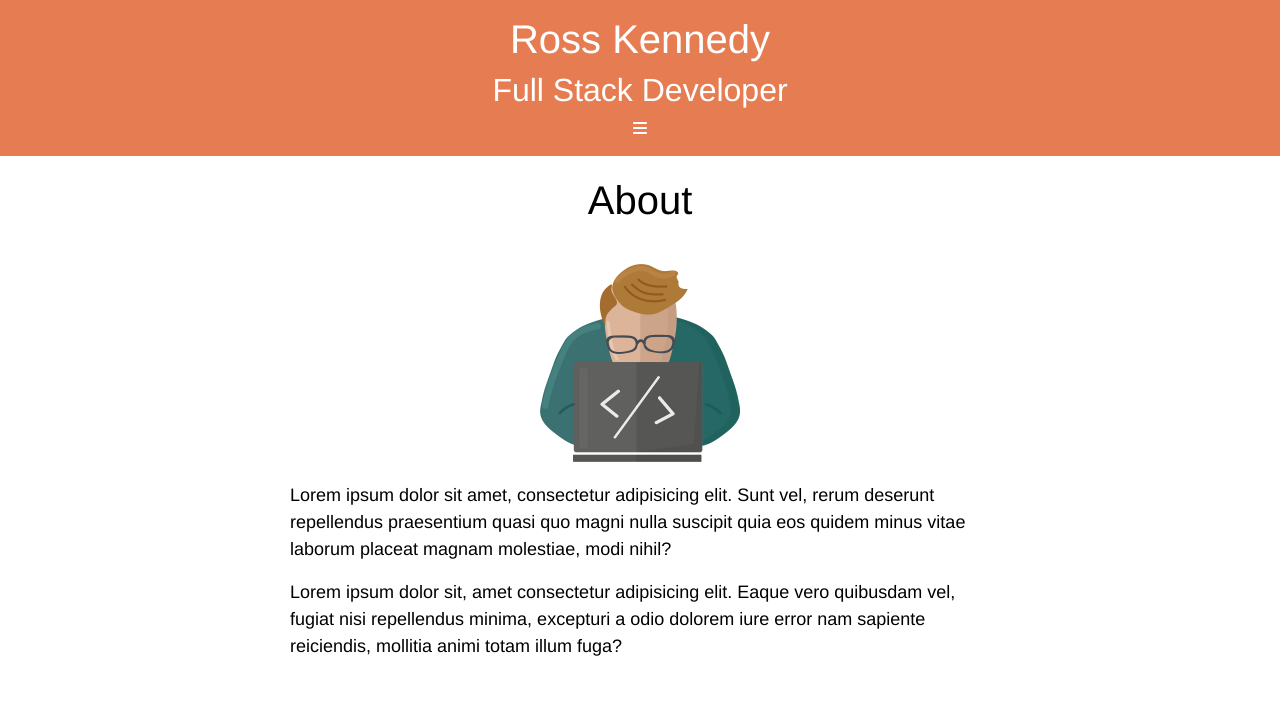
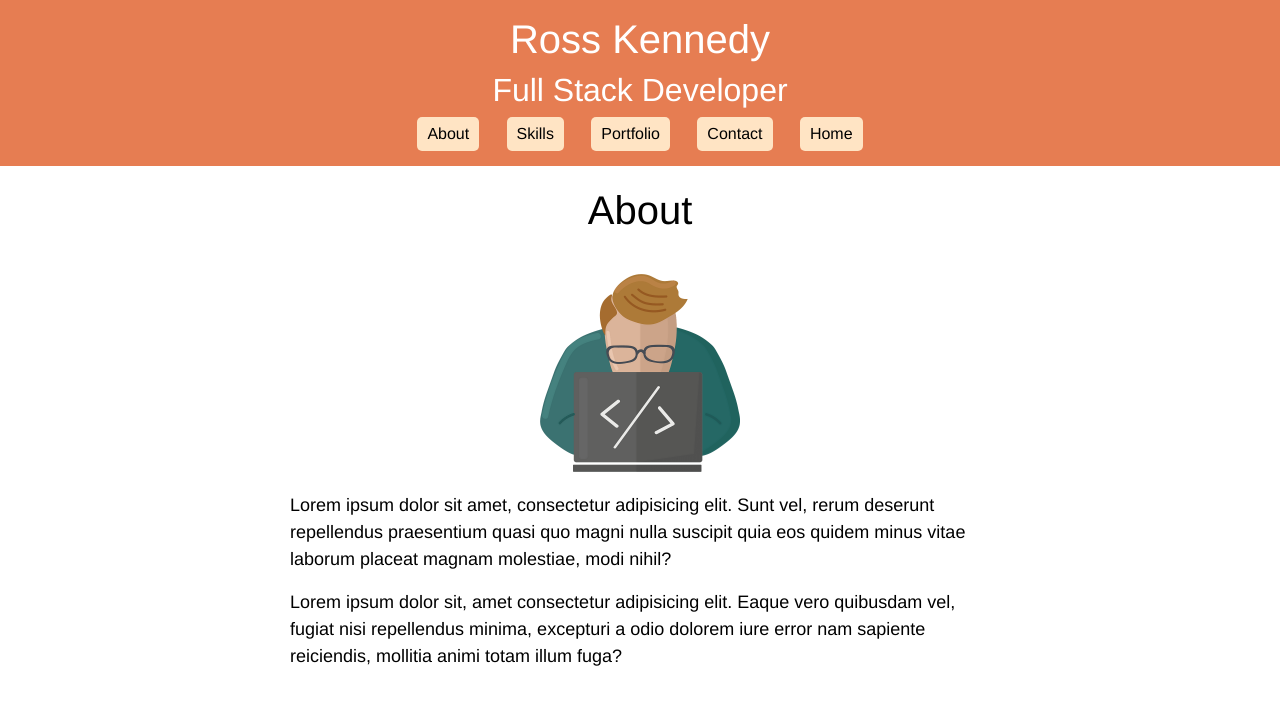
Before and after one commit to RoKen1000/portfolio-website, a React (Create React App) app: page /about in a window 1280 px wide. Shown: the top 704 px of the page. Built offline with nearby package versions, Linux system fonts and the light colour scheme.

Commit message:
Make header responsive to render different nnavigation components depending on the screen size. Create basic functionality for desktop nav buttons in header.

```diff
--- a/src/App.js
+++ b/src/App.js
@@ -10,7 +10,7 @@ function App() {
 
   return (
     <div className="App">
-      <Header header={header} />
+      {header && <Header/>}
       <AnimatedRoutes setHeader={setHeader}/>
     </div>
   );
--- /dev/null
+++ b/src/components/DesktopNavBar.jsx
@@ -0,0 +1,15 @@
+import { NavLink } from "react-router-dom"
+import "../styles/DesktopNavBar.css"
+
+export const DesktopNavBar = () => {
+
+    return(
+        <nav className="desktop-nav-link-container">
+            <NavLink className="desktop-nav-button" to="/about">About</NavLink>
+            <NavLink className="desktop-nav-button" to="/tech-skills">Skills</NavLink>
+            <NavLink className="desktop-nav-button" to="/portfolio">Portfolio</NavLink>
+            <NavLink className="desktop-nav-button" to="/contact">Contact</NavLink>
+            <NavLink className="desktop-nav-button" to="/">Home</NavLink>
+        </nav>
+    )
+}
--- a/src/components/Header.jsx
+++ b/src/components/Header.jsx
@@ -1,11 +1,21 @@
+import { useEffect, useState } from "react"
 import "../styles/Header.css"
 import { MobileNavPanel } from "./MobileNavPanel"
 import { AnimatePresence, motion } from "framer-motion"
+import { DesktopNavBar } from "./DesktopNavBar"
 
 export const Header = ({header}) => {
+
+    const [windowWidth, setWindowWidth] = useState(window.innerWidth)
+
+    useEffect(() => {
+        const handleWindowResize = () => setWindowWidth(window.innerWidth)
+        window.addEventListener("resize", handleWindowResize)
+        return () => window.removeEventListener("resize", setWindowWidth)
+    }, [])
+
     return(
         <AnimatePresence mode="wait">
-            {header &&
             <motion.div
                     initial={{y: -200}}
                     animate={{y: 0}}
@@ -14,10 +24,10 @@ export const Header = ({header}) => {
                 <header className="header">
                     <h1>Ross Kennedy</h1>
                     <h2>Full Stack Developer</h2>
-                    <MobileNavPanel />
+                    {windowWidth < 1000 && <MobileNavPanel />}
+                    {windowWidth >= 1000 && <DesktopNavBar/>}
                 </header>
              </motion.div>
-            }
         </AnimatePresence>
     )
 }
--- a/src/components/MobileNavPanel.jsx
+++ b/src/components/MobileNavPanel.jsx
@@ -13,7 +13,7 @@ export const MobileNavPanel = () => {
 
     return(
         <nav>
-            <FontAwesomeIcon icon={faBars} onClick={handleShow}/>
+            <FontAwesomeIcon id="mobile-nav-icon" icon={faBars} onClick={handleShow}/>
             <Offcanvas show={show} onHide={handleClose} >
                 <Offcanvas.Header closeButton>
                     <Offcanvas.Title>Where to?</Offcanvas.Title>
--- /dev/null
+++ b/src/styles/DesktopNavBar.css
@@ -0,0 +1,26 @@
+.desktop-nav-button{
+    padding: 5px 10px 5px 10px;
+    background-color: bisque;
+    border-radius: 5px;
+}
+
+.desktop-nav-button:hover{
+    transform: scale(1.2, 1.2);
+}
+
+/* .desktop-nav-button:active{
+    background-color: red;
+} */
+
+.desktop-nav-link-container{
+    display: flex;
+    justify-content: space-evenly;
+    width: 500px;
+    margin-left: auto;
+    margin-right: auto;
+}
+
+.desktop-nav-link-container a{
+    text-decoration: none;
+    color: black;
+}
```
